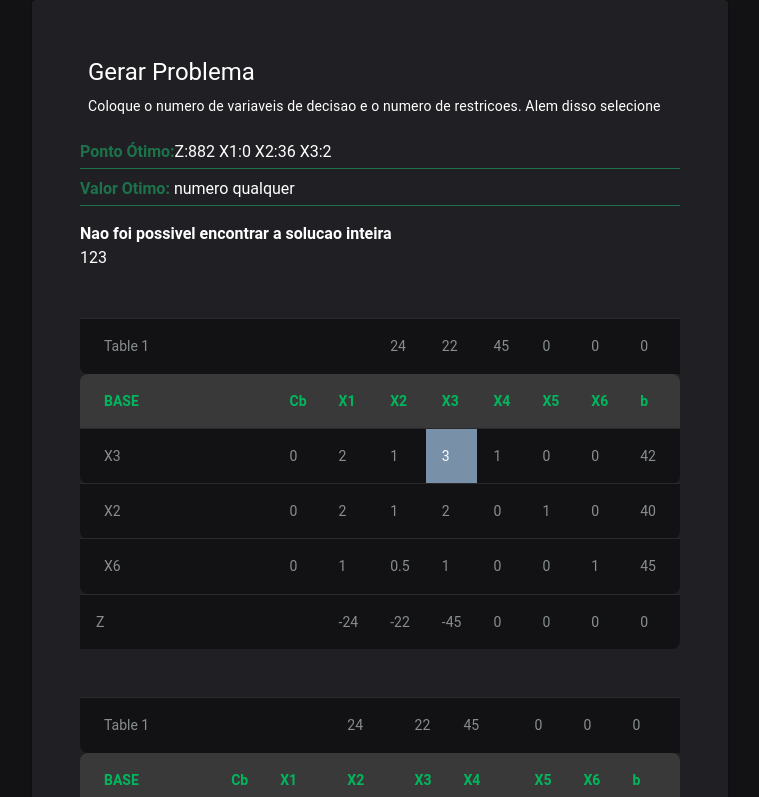
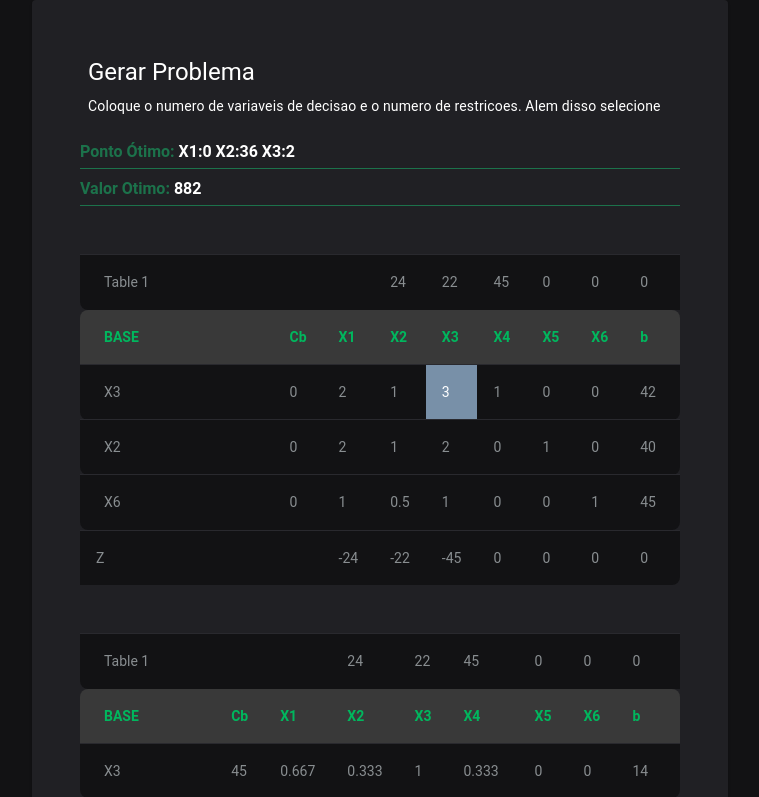
Before and after one commit to Ericles-Miller/simplex, a React (Vite) app in the folder Simplex/: page /PivotArray in a window 1280 px wide. Shown: the top 797 px of the page, without its empty margins (260-1019 px from the left). Built offline with nearby package versions, Linux system fonts and the light colour scheme.

Commit message:
correction nice point

```diff
--- a/Simplex/src/Components/FormCreateProblem.tsx
+++ b/Simplex/src/Components/FormCreateProblem.tsx
@@ -24,7 +24,7 @@ export function FormCreateProblem() {
   const [dataProblem, SetNewDataProblem] = useState<IDataProblem>({} as any)
 
   const object = useContextProblem()
-  const history = useNavigate()
+  const navigate = useNavigate()
 
   // async function postData() {
   //   fetch('http://localhost:3000/dataProblem', {
@@ -40,11 +40,11 @@ export function FormCreateProblem() {
   //           }`
   //   }).then(data => data.json())
   // }
-
+  // nao meche
   function handleCreateNewData(event: FormEvent) {
     event.preventDefault();
     object.setData(dataProblem)
-    history('/GenerateProblem')
+    navigate('/GenerateProblem')
   }
 
   // async function loadData() {
--- a/Simplex/src/Components/GenerateProblem.tsx
+++ b/Simplex/src/Components/GenerateProblem.tsx
@@ -2,6 +2,7 @@ import { ChangeEvent, FormEvent, useEffect, useState } from "react";
 import { Card2 } from "./Card2";
 import { useContextProblem } from "../context/ProblemContentex";
 import { Button, TextField } from "@mui/material";
+import { useNavigate } from "react-router-dom";
 
 interface IDataProblem {
   numberVariable: number,
@@ -14,6 +15,7 @@ interface IDataProblem {
 export function GenerateProblem() {
   const object = useContextProblem()
   console.log(object.data, 'aa')
+  const navigate = useNavigate()
 
 
 
@@ -99,6 +101,7 @@ export function GenerateProblem() {
     const dirName = './../../';
 
 
+
     const link = document.createElement('a')
     link.download = `data.json`
 
@@ -107,6 +110,16 @@ export function GenerateProblem() {
     })
     link.href = window.URL.createObjectURL(blob)
     link.click()
+
+    if(object.data.type == 'Graph'){
+      navigate('/GraphFunction');
+
+    }
+
+    else{
+      navigate('/PivotArray');
+    }
+
 
   }
 
@@ -196,6 +209,7 @@ export function GenerateProblem() {
             })}
           </div>
           <div style={{ marginTop: '2rem' }}>
+            {/* {object.data.type == 'Graph' ? <Button ></Button>} */}
             <Button onClick={handleSubmit} type="submit" variant="contained" color="success">
               Enviar Dados
             </Button>
--- a/Simplex/src/Components/Table.tsx
+++ b/Simplex/src/Components/Table.tsx
@@ -31,26 +31,27 @@ export function Table() {
         <div className={styles.divText}>
           <strong style={{ color: '#1C724B' }}>Ponto Ótimo:</strong>
           {nicePoint != undefined && nicePoint.map((item: any) => (
-            <label >Z:{item.solution.Z} X1:{item.solution.X1} X2:{item.solution.X2} X3:{item.solution.X3} </label>
+            <label ><strong> X1:{item.solution.X1}    X2:{item.solution.X2}   X3:{item.solution.X3} </strong></label>
           ))
           }
         </div>
         <div className={styles.divText}>
           <strong style={{ color: '#1C724B' }}>Valor Otimo: </strong>
-          <label >numero qualquer</label>
+          {nicePoint != undefined && nicePoint.map((item: any) => (
+              <label ><strong>{item.solution.Z}</strong></label>
+            ))
+          }
         </div>
         <div className={styles.goodPoint}>
-          <strong>Nao foi possivel encontrar a solucao inteira </strong>
+        { receivedData != undefined && receivedData.map((item:any)=>(
+            item.erro !== '' && <strong>Não foi possível encontrar a solução inteira </strong>
+        ))
+        }
+
         </div>
         {receivedData != undefined && receivedData.map((rd: any) => (
-          <p>{rd.erro}</p>
+          rd.erro !== '' && <p>{rd.erro}</p>
         ))}
-
-        {receivedData != undefined && receivedData.map((rd: any) => (
-          pivot.push(rd.pivo)
-        ))}
-
-        {console.log(pivot)}
 
 
         <div>
```
